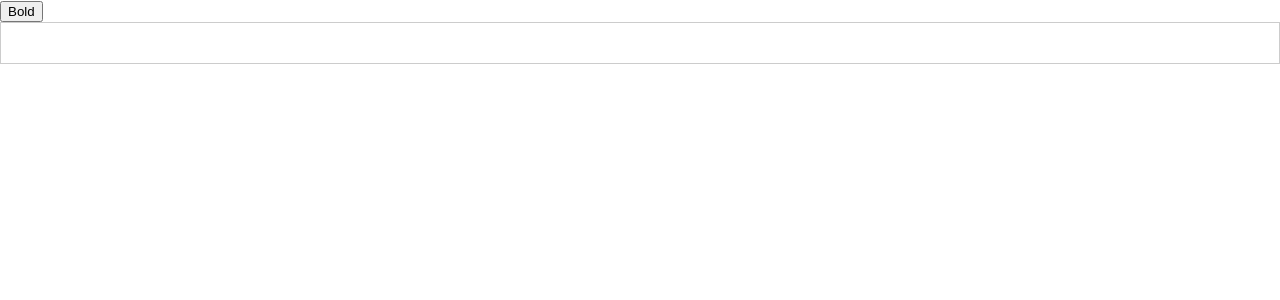
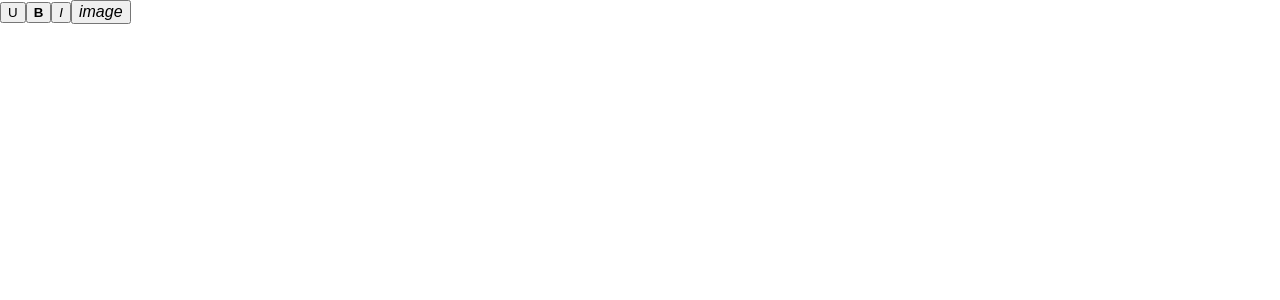
Before and after one commit to afeiship/draftjs-notes, a React (Create React App) app in the folder draft-app/: page / in a window 1280 px wide. Shown: the top 300 px of the page. Built offline with nearby package versions, Linux system fonts and the light colour scheme.

Commit message:
feat: insert image

```diff
--- a/draft-app/src/App.js
+++ b/draft-app/src/App.js
@@ -1,70 +1,109 @@
-import logo from './logo.svg';
-import './App.css';
 import React from 'react';
-import ReactDOM from 'react-dom';
-import { Editor, EditorState, RichUtils } from 'draft-js';
-import MediaComponent from './components/media-component';
-import 'draft-js/dist/Draft.css';
+import { EditorState, Editor, RichUtils, AtomicBlockUtils } from 'draft-js';
+// import Editor from 'draft-js-plugins-editor';
+import { mediaBlockRenderer } from './entities/mediaBlockRenderer';
+// import '../App.css';
 
-function myBlockStyleFn(contentBlock) {
-  const type = contentBlock.getType();
-  if (type === 'blockquote') {
-    return 'superFancyBlockquote';
-  }
-}
-
-class MyEditor extends React.Component {
+class PageContainer extends React.Component {
   constructor(props) {
     super(props);
-    this.state = { editorState: EditorState.createEmpty() };
-    this.onChange = (editorState) => this.setState({ editorState });
-    this.handleKeyCommand = this.handleKeyCommand.bind(this);
+    this.state = {
+      editorState: EditorState.createEmpty()
+    };
   }
 
-  handleKeyCommand(command, editorState) {
-    const newState = RichUtils.handleKeyCommand(editorState, command);
+  onChange = (editorState) => {
+    this.setState({
+      editorState
+    });
+  };
 
-    console.log(command);
+  handleKeyCommand = (command) => {
+    const newState = RichUtils.handleKeyCommand(this.state.editorState, command);
     if (newState) {
       this.onChange(newState);
       return 'handled';
     }
-
     return 'not-handled';
-  }
-
-  blockRendererFn = (contentBlock) => {
-    const type = contentBlock.getType();
-    console.log(type);
-    if (type === 'atomic') {
-      return {
-        component: MediaComponent,
-        editable: false,
-        props: {
-          foo: 'bar'
-        }
-      };
-    }
   };
 
-  _onBoldClick() {
+  onURLChange = (e) => this.setState({ urlValue: e.target.value });
+
+  focus = () => this.refs.editor.focus();
+
+  onAddImage = (e) => {
+    e.preventDefault();
+    const editorState = this.state.editorState;
+    const urlValue = window.prompt('Paste Image Link');
+    const contentState = editorState.getCurrentContent();
+    const contentStateWithEntity = contentState.createEntity('image', 'IMMUTABLE', {
+      src: urlValue
+    });
+    const entityKey = contentStateWithEntity.getLastCreatedEntityKey();
+    const newEditorState = EditorState.set(
+      editorState,
+      { currentContent: contentStateWithEntity },
+      'create-entity'
+    );
+    this.setState(
+      {
+        editorState: AtomicBlockUtils.insertAtomicBlock(newEditorState, entityKey, ' ')
+      },
+      () => {
+        setTimeout(() => this.focus(), 0);
+      }
+    );
+  };
+
+  onUnderlineClick = () => {
+    this.onChange(RichUtils.toggleInlineStyle(this.state.editorState, 'UNDERLINE'));
+  };
+
+  onBoldClick = () => {
     this.onChange(RichUtils.toggleInlineStyle(this.state.editorState, 'BOLD'));
-  }
+  };
+
+  onItalicClick = () => {
+    this.onChange(RichUtils.toggleInlineStyle(this.state.editorState, 'ITALIC'));
+  };
 
   render() {
     return (
-      <div>
-        <button onClick={this._onBoldClick.bind(this)}>Bold</button>
-        <Editor
-          blockStyleFn={myBlockStyleFn}
-          editorState={this.state.editorState}
-          handleKeyCommand={this.handleKeyCommand}
-          blockRendererFn={this.blockRendererFn}
-          onChange={this.onChange}
-        />
+      <div className="editorContainer">
+        <div className="menuButtons">
+          <button onClick={this.onUnderlineClick}>U</button>
+          <button onClick={this.onBoldClick}>
+            <b>B</b>
+          </button>
+          <button onClick={this.onItalicClick}>
+            <em>I</em>
+          </button>
+          <button className="inline styleButton" onClick={this.onAddImage}>
+            <i
+              className="material-icons"
+              style={{
+                fontSize: '16px',
+                textAlign: 'center',
+                padding: '0px',
+                margin: '0px'
+              }}>
+              image
+            </i>
+          </button>
+        </div>
+        <div className="editors">
+          <Editor
+            blockRendererFn={mediaBlockRenderer}
+            editorState={this.state.editorState}
+            handleKeyCommand={this.handleKeyCommand}
+            onChange={this.onChange}
+            plugins={this.plugins}
+            ref="editor"
+          />
+        </div>
       </div>
     );
   }
 }
 
-export default MyEditor;
+export default PageContainer;
--- /dev/null
+++ b/draft-app/src/entities/mediaBlockRenderer.js
@@ -0,0 +1,34 @@
+import React from 'react';
+import { EditorState, RichUtils, AtomicBlockUtils } from 'draft-js';
+
+export const mediaBlockRenderer = (block) => {
+  if (block.getType() === 'atomic') {
+    return {
+      component: Media,
+      editable: false
+    };
+  }
+
+  return null;
+};
+
+const Image = (props) => {
+  if (!!props.src) {
+    return <img src={props.src} />;
+  }
+  return null;
+};
+
+const Media = (props) => {
+  const entity = props.contentState.getEntity(props.block.getEntityAt(0));
+  const { src } = entity.getData();
+  const type = entity.getType();
+
+  let media;
+
+  if (type === 'image') {
+    media = <Image src={src} />;
+  }
+
+  return media;
+};
```
Also changed, not shown: 1 other file (tests, documents, lock files or other folders).
